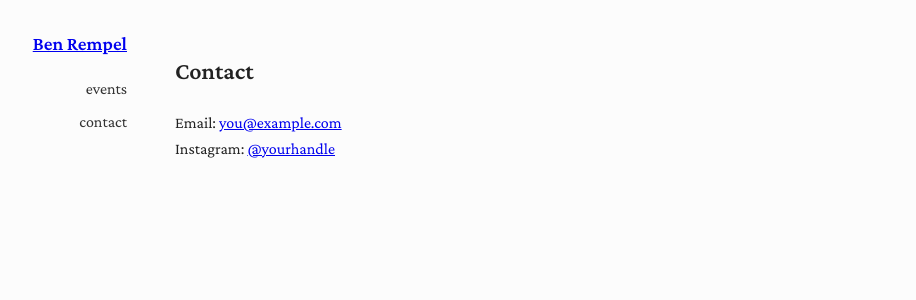
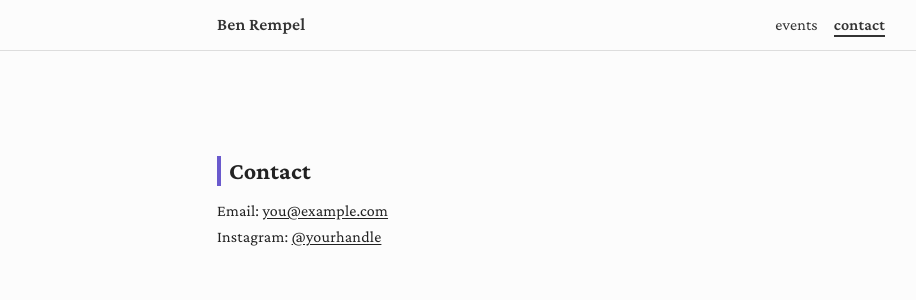
Before and after one commit to benrempel/benrempel, a Jekyll site: the page built from contact.md, in a window 1280 px wide. Shown: the top 300 px of the page, without its empty margins (89-1005 px from the left). Built offline with Jekyll 4.4.1, drawn with Linux system fonts in a browser that asks for light colours.

Commit message:
nav bar to top and fixed. centered home page content

```diff
--- a/_includes/header.html
+++ b/_includes/header.html
@@ -1,10 +1,35 @@
-<header class="sidebar">
-  <h1><a href="{{ '/' | relative_url }}">{{ site.title }}</a></h1>
-  <nav>
-    <ul>
-      <!--<li><a href="{{ '/work' | relative_url }}">work</a></li>-->
-      <li><a href="{{ '/events' | relative_url }}">events</a></li>
-      <li><a href="{{ '/contact' | relative_url }}">contact</a></li>
-    </ul>
-  </nav>
+<header class="topnav">
+  <div class="topnav-inner">
+    <h1 class="site-title">
+      <a href="{{ '/' | relative_url }}">{{ site.title }}</a>
+    </h1>
+    <nav aria-label="Main navigation">
+      <ul>
+        <!--<li>
+          <a href="{{ '/' | relative_url }}"
+             class="{% if page.url == '/' %}active{% endif %}">
+            Home
+          </a>
+        </li> -->
+        <!-- <li>
+          <a href="{{ '/work' | relative_url }}"
+             class="{% if page.url contains '/work' %}active{% endif %}">
+            Work
+          </a>
+        </li> -->
+        <li>
+          <a href="{{ '/events' | relative_url }}"
+             class="{% if page.url contains '/events' %}active{% endif %}">
+            events
+          </a>
+        </li>
+        <li>
+          <a href="{{ '/contact' | relative_url }}"
+             class="{% if page.url contains '/contact' %}active{% endif %}">
+            contact
+          </a>
+        </li>
+      </ul>
+    </nav>
+  </div>
 </header>
--- a/_layouts/default.html
+++ b/_layouts/default.html
@@ -4,7 +4,7 @@
   <body>
     <div class="layout">
       {% include header.html %}
-      <main class="content">{{ content }}</main>
+      <main class="content {{ page.class }}">{{ content }}</main>
     </div>
     {% include footer.html %}
   </body>
--- a/assets/css/style.scss
+++ b/assets/css/style.scss
@@ -1,144 +1,196 @@
 ---
 ---
 
-body {
-  font-family: system-ui, sans-serif;
-  margin: 0;
-  background: #fff;
-  color: #222;
+// ========== Global variables ==========
+:root {
+  --nav-h: 56px;          // Adjust to your actual nav height
+  --accent: #6a5acd;      // Accent color (tweak to taste)
+  --content-max: 700px;   // Main content max width
+  --background-color: #fcfcfc;
 }
 
-.layout {
-  display: flex;
-  min-height: 100vh;
+/* Box sizing + smooth rendering */
+*, *::before, *::after { box-sizing: border-box; }
+html { -webkit-font-smoothing: antialiased; -moz-osx-font-smoothing: grayscale; }
 
-  @media (max-width: 768px) {
-    flex-direction: column;
+// ========== Base ==========
+body {
+  /* If you picked Work Sans, keep as-is; if Crimson Pro, change the first family to 'Crimson Pro' */
+  font-family: 'Crimson Pro', system-ui, -apple-system, Segoe UI, Roboto, Arial, sans-serif;
+  font-weight: 400;
+  line-height: 1.6;
+  letter-spacing: 0.2px;
+  margin: 0;
+  color: #222;
+  background: var(--background-color); //sliiiightly lavender
+
+  /* Offset for fixed nav so content isn't hidden */
+  padding-top: var(--nav-h);
 }
+
+a {
+  color: inherit;
+  text-decoration: underline;
+  text-underline-offset: 2px;
+}
+a:hover { color: var(--accent); }
+
+img, video {
+  max-width: 100%;
+  height: auto;
+  display: block;
+}
+
+iframe {
+  display: block;
+  margin: 1.5rem 0;
+}
+
+// ========== Typography spacing ==========
+h1, h2, h3 {
+  line-height: 1.25;
+  margin: 2.25rem 0 0.75rem;
+}
+p { margin: 0 0 1.2rem; }
+ul, ol { margin: 0 0 1.2rem 1.25rem; }
+
+// Optional accent on section headers
+h2 {
+  padding-left: 0.5rem;
+  border-left: 4px solid var(--accent);
+}
+
+// ========== Layout containers ==========
+/* Use either <main> or a .content wrapper on pages */
+main, .content {
+  max-width: var(--content-max);
+  margin: 0 auto;
+  padding: 4rem 1rem;
+  //background: transparent;
 }
 
 
-/* FONTS */
+// ========== Fixed top navigation ==========
+.topnav {
+  position: fixed;
+  top: 0; left: 0; right: 0;
+  z-index: 1000;
+  background: var(--background-color);
+  border-bottom: 1px solid #ddd;
+  //backdrop-filter: saturate(120%) blur(4px); /* subtle polish; remove if you prefer */
+}
 
-body {
-  font-family: 'Crimson Pro', serif;
-  //font-family: 'Work Sans', sans-serif;
-  font-weight: 400;
+.topnav-inner {
+  display: flex;
+  align-items: center;
+  justify-content: space-between;
+  max-width: var(--content-max);
+  margin: 0 auto;
+  padding: 0.75rem 1rem;
+  gap: 1rem;
+}
+
+.site-title {
+  margin: 0;
+  font-size: 1.1rem;
+  font-weight: 600;
+}
+.site-title a { text-decoration: none; }
+
+.topnav nav ul {
+  display: flex;
+  list-style: none;
+  gap: 1rem;
+  margin: 0;
+  padding: 0;
+}
+
+.topnav a {
+  text-decoration: none;
+  color: #333;
+  padding-bottom: 2px; /* space for active underline */
+}
+
+/* Active page highlight (Liquid adds .active) */
+.topnav a.active {
+  font-weight: 600;
+  border-bottom: 2px solid currentColor;
+}
+
+/* Mobile wrapping */
+@media (max-width: 640px) {
+  .topnav-inner { flex-wrap: wrap; }
+  .topnav nav ul { flex-wrap: wrap; gap: 0.75rem 1rem; }
+}
+
+
+// ========== Home page =============
+
+.home-page {
+  //text-align: center;
+}
+
+.home-page img,
+.home-page iframe {
+  margin-left: auto;
+  margin-right: auto;
+}
+
+.intro-text {
+  max-width: 450px;     /* narrower width than main content */
+  margin: 0 auto;    /* centers the box horizontally */
+  text-align: left;     /* keeps text left-aligned inside */
+  //font-size: 1.1rem;    /* optional: make it stand out */
   line-height: 1.6;
 }
 
-h1, h2, h3 {
-  font-weight: 600;
-}
-
-
-/* SIDEBAR */
-
-.sidebar {
-  width: 200px;
-  background-color: #fcfcfc;
-  padding: 1rem;
-  //border-right: 1px solid #000;
-   text-align: right;
-
-  @media (max-width: 768px) {
-    width: 100%;
-    border-right: none;
-    border-bottom: 1px solid #ddd;
-	text-align: left;
-  }
-}
-
-.sidebar h1 {
-  font-size: 1.2rem;
-  margin-bottom: 1rem;
-
-  @media (max-width: 768px){
-	  display: inline-block;
-	  margin-right: 1rem;
-  }
-}
-
-.sidebar nav ul {
-  list-style: none;
-  padding: 0;
-  margin: 0;
-  display: flex;
-  flex-direction: column;
-
-  @media (max-width: 768px) {
-    flex-direction: row;
-	align-items: center;
-    flex-wrap: wrap;
-  }
-}
-
-.sidebar nav li {
-  margin-bottom: 0.5rem;
-
-  @media (max-width: 768px) {
-    margin: 0 1rem 0 0;
-  }
-}
-
-.sidebar nav a {
-  text-decoration: none;
-  color: #333;
-}
-
-
-
-/* GENERAL */
-
-.content {
-  flex: 1;
-  //margin: 0 auto;
-  padding: 2rem;
-  max-width: 700px;
-}
-
-body {
-  background: #fcfcfc;
-}
-
-.content img {
-  max-width: 100%;   /* Prevents image from overflowing container */
-  height: auto;      /* Keeps aspect ratio */
-  max-height: 400px; /* Limits image height */
-  display: block;
-  margin: 1rem 0;
-}
-
-img, iframe, .embed {
-  display: block;
-  max-width: 100%;
-  //margin: 0 auto;
-  margin: 2rem 0;
-}
-
-
-
-/* INDEX PAGE */
-
+// ========== Home: bio section ==========
 .bio-container {
   display: flex;
   align-items: center;
-  gap: 1.5rem;  /* space between photo and bio */
+  gap: 1.5rem;
   margin: 2rem 0;
+}
+.bio-photo {
+  max-width: 300px;
+  height: auto;
+  //border-radius: 8px;
+  flex-shrink: 0;
+}
+.bio-text { flex: 1; }
 
 @media (max-width: 600px) {
+  .bio-container {
     flex-direction: column;
     align-items: flex-start;
   }
 }
 
-.bio-photo {
-  max-width: 200px;  /* adjust size */
-  height: auto;
-  // border-radius: 8px; /* optional: rounded corners */
-  flex-shrink: 0;     /* prevents shrinking */
+
+
+
+/*
+
+// ========== Events page tweaks (optional) ==========
+.events-list {
+  list-style: none;
+  padding: 0;
+  margin: 0;
 }
+.events-list li {
+  padding: 0.5rem 0;
+  border-bottom: 1px dashed #e5e5e5;
+}
+.events-list a { text-decoration: underline; }
 
-.bio-text {
-  flex: 1;  /* take remaining space */
+// ========== Footer ==========
+footer {
+  max-width: var(--content-max);
+  margin: 4rem auto 1rem;
+  padding: 2rem 1rem 0;
+  text-align: center;
+  font-size: 0.9rem;
+  color: #777;
+  border-top: 1px solid #eee;
 }
+*/
--- a/index.markdown
+++ b/index.markdown
@@ -1,10 +1,12 @@
 ---
 layout: default
 title: Home
+class: home-page
 ---
 
-percussionist, improviser, composer, and dance accompanist <br>
-in Los Angeles / Tovangaar
+<div class="intro-text">
+percussionist, improviser, and composer in Los Angeles/Tovangaar
+</div>
 
 <iframe style="border: 0; width: 560px; height: 290px;" src="https://bandcamp.com/EmbeddedPlayer/album=2108160852/size=large/bgcol=ffffff/linkcol=333333/artwork=small/transparent=true/" seamless><a href="https://searchingrecords.bandcamp.com/album/live-in-prospect-park">Live in Prospect Park by Ben Rempel &amp; Justin Gunter</a></iframe>
 
```
Lines whose indentation alone changed are shown as unchanged.
